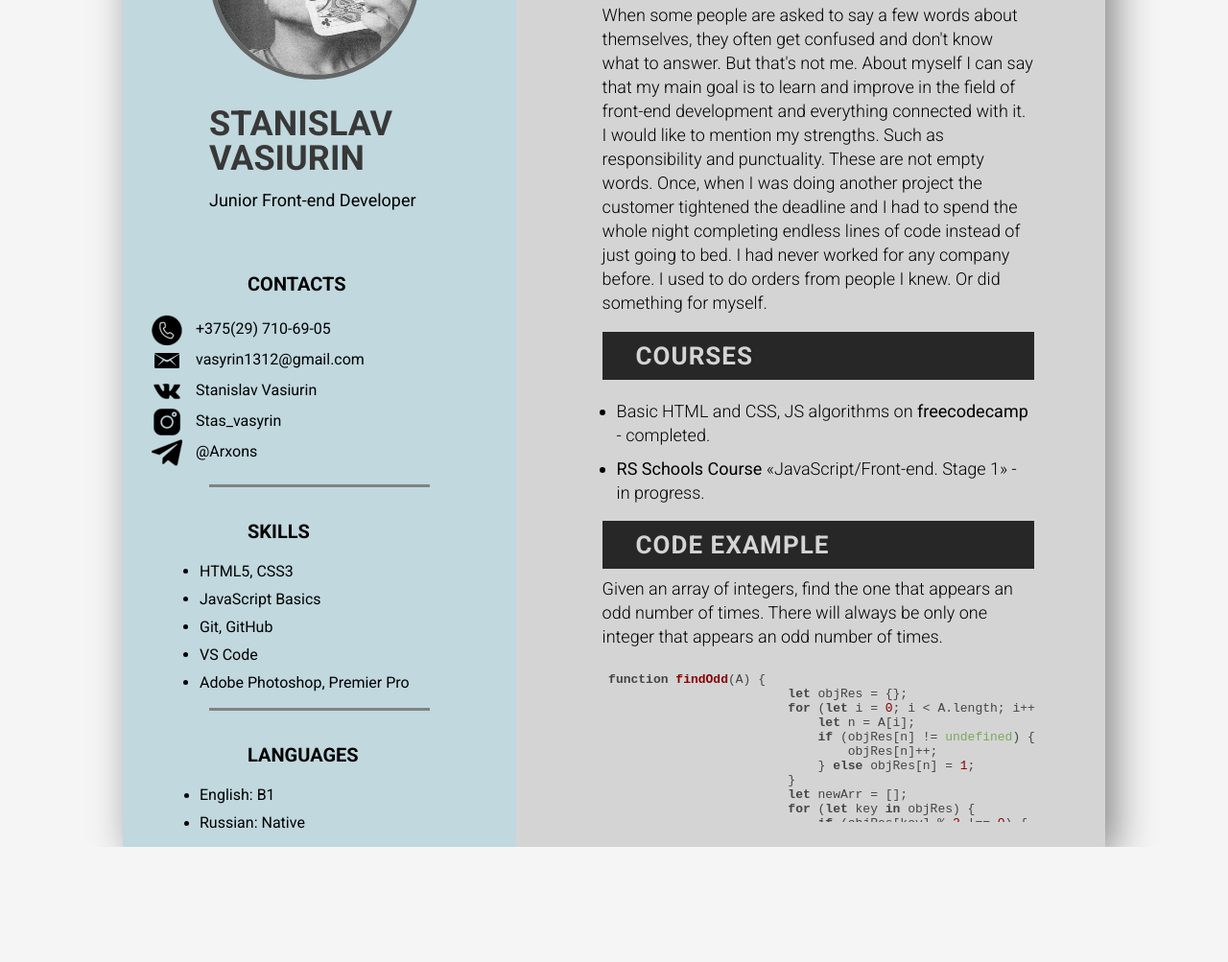
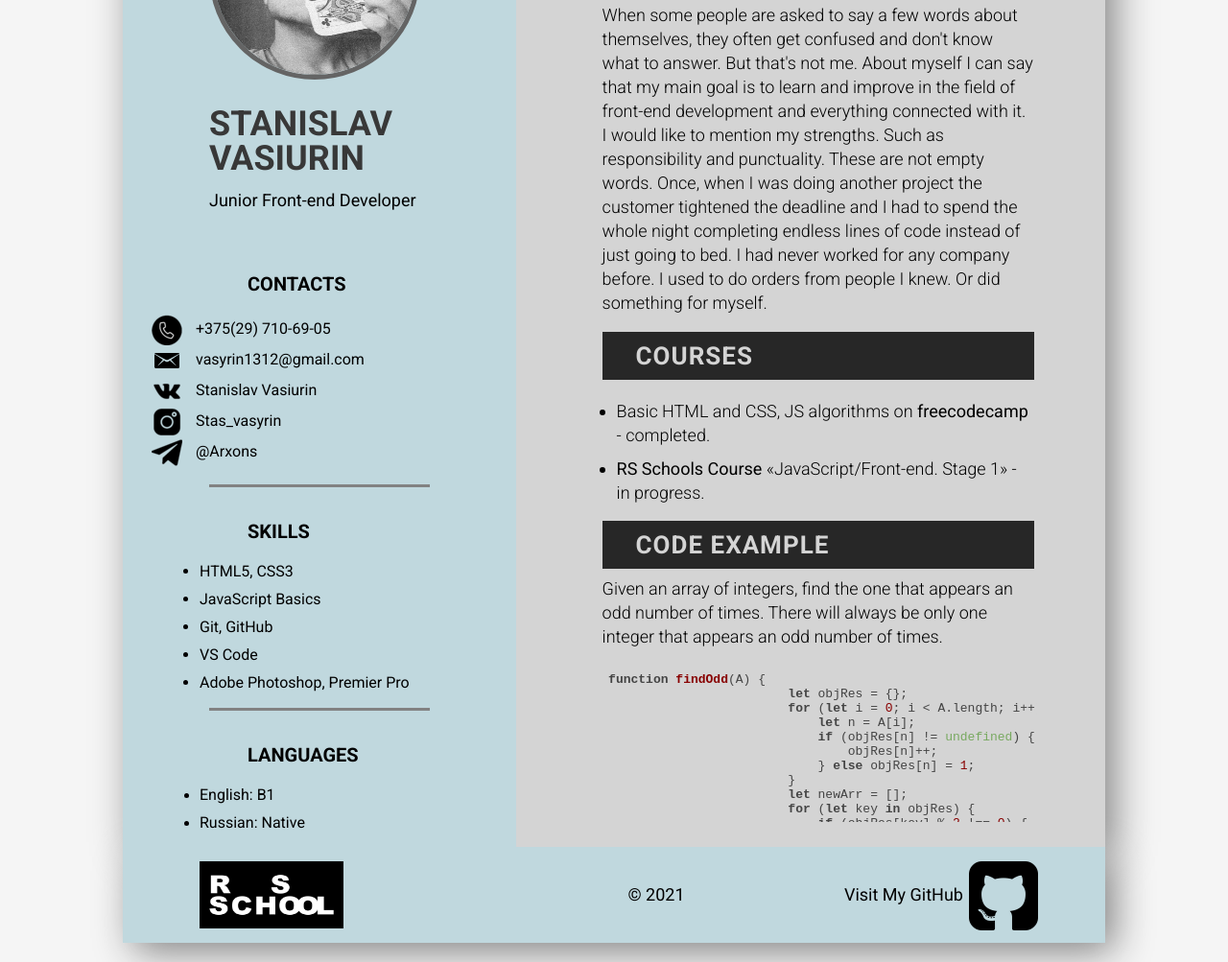
Before and after one commit to Arxons/rsschool-cv, a plain HTML site: page index.html in a window 1280 px wide. Shown: the part 187-1190 px from the top of the page at 96% size. Before the commit the page ends 1070 px from the top, so only its background shows below. Drawn offline with Linux system fonts and the light colour scheme.

Commit message:
feat: done footer

```diff
--- a/index.html
+++ b/index.html
@@ -147,6 +147,14 @@
             </main>
         </div>
     </div>
+    <footer>
+        <a href="https://rs.school" target="_blank"><img class="rs" src="img/rss.png" width="150" height="70"></a>
+        <p class="copy">© 2021</p>
+        <a href="https://github.com/Arxons" target="_blank">
+            <img class="github" src="img/git.png">
+            <p class="git__link">Visit My GitHub</p>
+        </a>
+    </footer>
 </body>
 
 </html>
```
